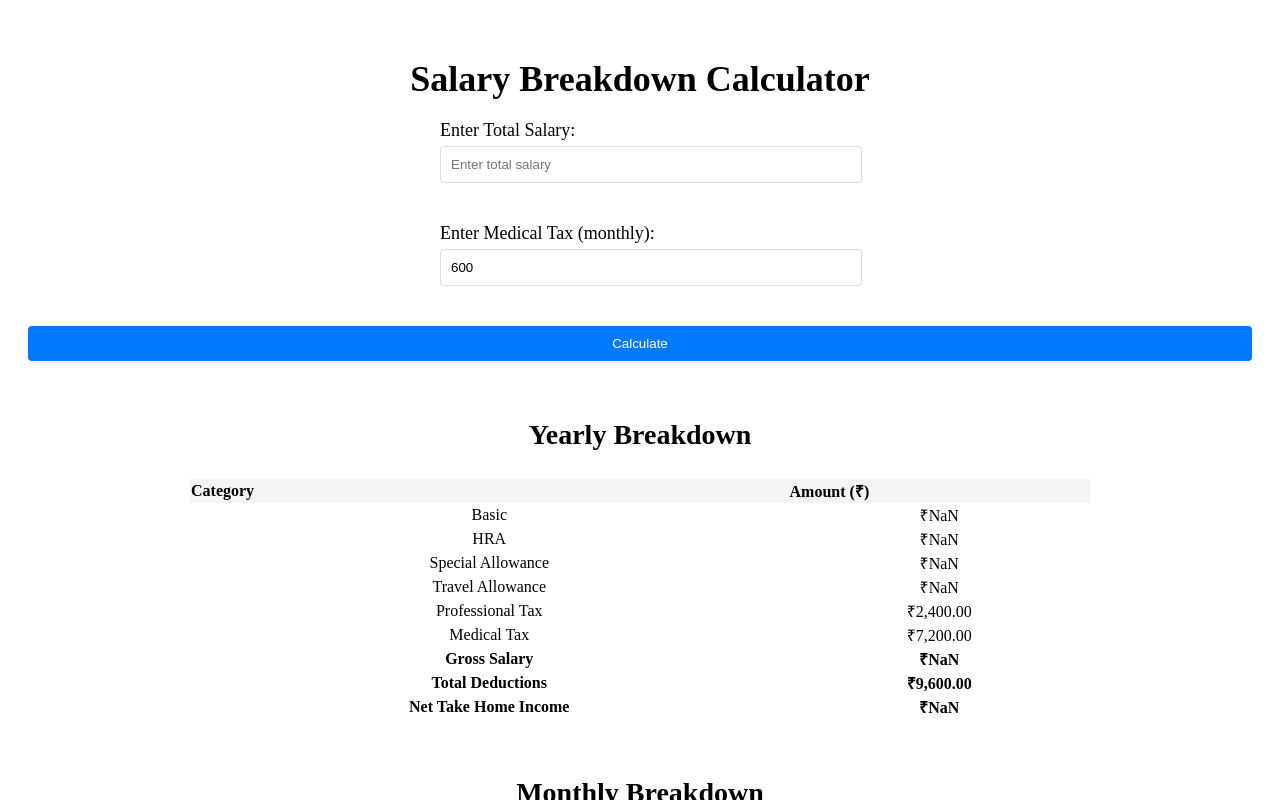
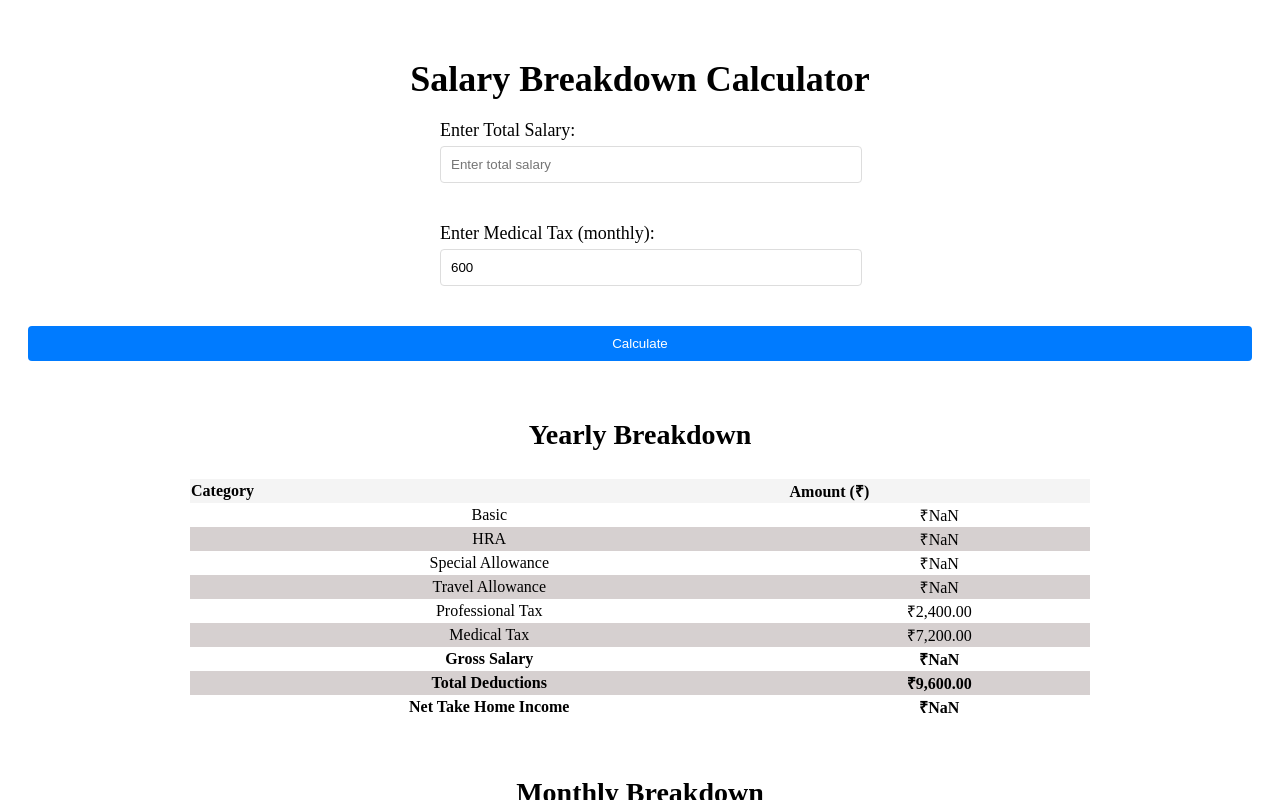
Before and after one commit to Mayank2808sharma/salary-calculation, a React (Vite) app: page / in a window 1280 px wide. Both pictures are taken after typing "Sample" into the empty fields and a click on the button "Calculate". Shown: the top 800 px of the page. Built offline with nearby package versions, Linux system fonts and the light colour scheme.

Commit message:
alternative border color change

```diff
--- a/src/App.tsx
+++ b/src/App.tsx
@@ -168,7 +168,7 @@ const SalaryBreakdown: React.FC = () => {
                   <td>Basic</td>
                   <td>{formatCurrency(breakdown.yearly.basic)}</td>
                 </tr>
-                <tr>
+                <tr style={{backgroundColor:"#d6d0d0"}}>
                   <td>HRA</td>
                   <td>{formatCurrency(breakdown.yearly.hra)}</td>
                 </tr>
@@ -176,7 +176,7 @@ const SalaryBreakdown: React.FC = () => {
                   <td>Special Allowance</td>
                   <td>{formatCurrency(breakdown.yearly.specialAllowance)}</td>
                 </tr>
-                <tr>
+                <tr style={{backgroundColor:"#d6d0d0"}}>
                   <td>Travel Allowance</td>
                   <td>{formatCurrency(breakdown.yearly.travelAllowance)}</td>
                 </tr>
@@ -184,7 +184,7 @@ const SalaryBreakdown: React.FC = () => {
                   <td>Professional Tax</td>
                   <td>{formatCurrency(breakdown.yearly.professionalTax)}</td>
                 </tr>
-                <tr>
+                <tr style={{backgroundColor:"#d6d0d0"}}>
                   <td>Medical Tax</td>
                   <td>{formatCurrency(breakdown.yearly.medicalTax)}</td>
                 </tr>
@@ -192,7 +192,7 @@ const SalaryBreakdown: React.FC = () => {
                   <td>Gross Salary</td>
                   <td>{formatCurrency(breakdown.yearly.grossSalary)}</td>
                 </tr>
-                <tr style={{ fontWeight: "bold" }}>
+                <tr style={{ fontWeight: "bold",backgroundColor:"#d6d0d0" }}>
                   <td>Total Deductions</td>
                   <td>{formatCurrency(breakdown.yearly.totalDeductions)}</td>
                 </tr>
@@ -218,7 +218,7 @@ const SalaryBreakdown: React.FC = () => {
                   <td>Basic</td>
                   <td>{formatCurrency(breakdown.monthly.basic)}</td>
                 </tr>
-                <tr>
+                <tr style={{backgroundColor:"#d6d0d0"}}>
                   <td>HRA</td>
                   <td>{formatCurrency(breakdown.monthly.hra)}</td>
                 </tr>
@@ -226,7 +226,7 @@ const SalaryBreakdown: React.FC = () => {
                   <td>Special Allowance</td>
                   <td>{formatCurrency(breakdown.monthly.specialAllowance)}</td>
                 </tr>
-                <tr>
+                <tr style={{backgroundColor:"#d6d0d0"}}>
                   <td>Travel Allowance</td>
                   <td>{formatCurrency(breakdown.monthly.travelAllowance)}</td>
                 </tr>
@@ -234,7 +234,7 @@ const SalaryBreakdown: React.FC = () => {
                   <td>Professional Tax</td>
                   <td>{formatCurrency(breakdown.monthly.professionalTax)}</td>
                 </tr>
-                <tr>
+                <tr style={{backgroundColor:"#d6d0d0"}}>
                   <td>Medical Tax</td>
                   <td>{formatCurrency(breakdown.monthly.medicalTax)}</td>
                 </tr>
@@ -242,7 +242,7 @@ const SalaryBreakdown: React.FC = () => {
                   <td>Gross Salary</td>
                   <td>{formatCurrency(breakdown.monthly.grossSalary)}</td>
                 </tr>
-                <tr style={{ fontWeight: "bold" }}>
+                <tr style={{ fontWeight: "bold", backgroundColor:"#d6d0d0" }}>
                   <td>Total Deductions</td>
                   <td>{formatCurrency(breakdown.monthly.totalDeductions)}</td>
                 </tr>
```
